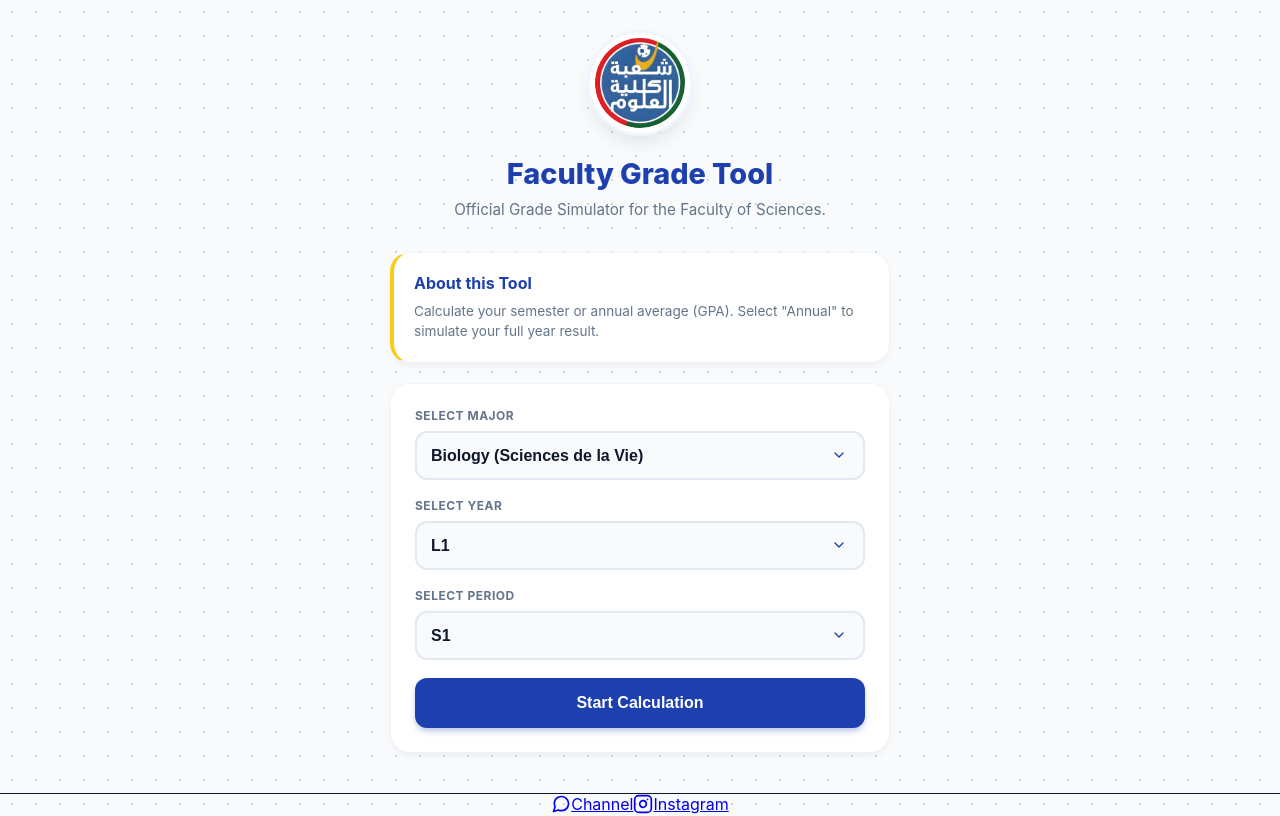
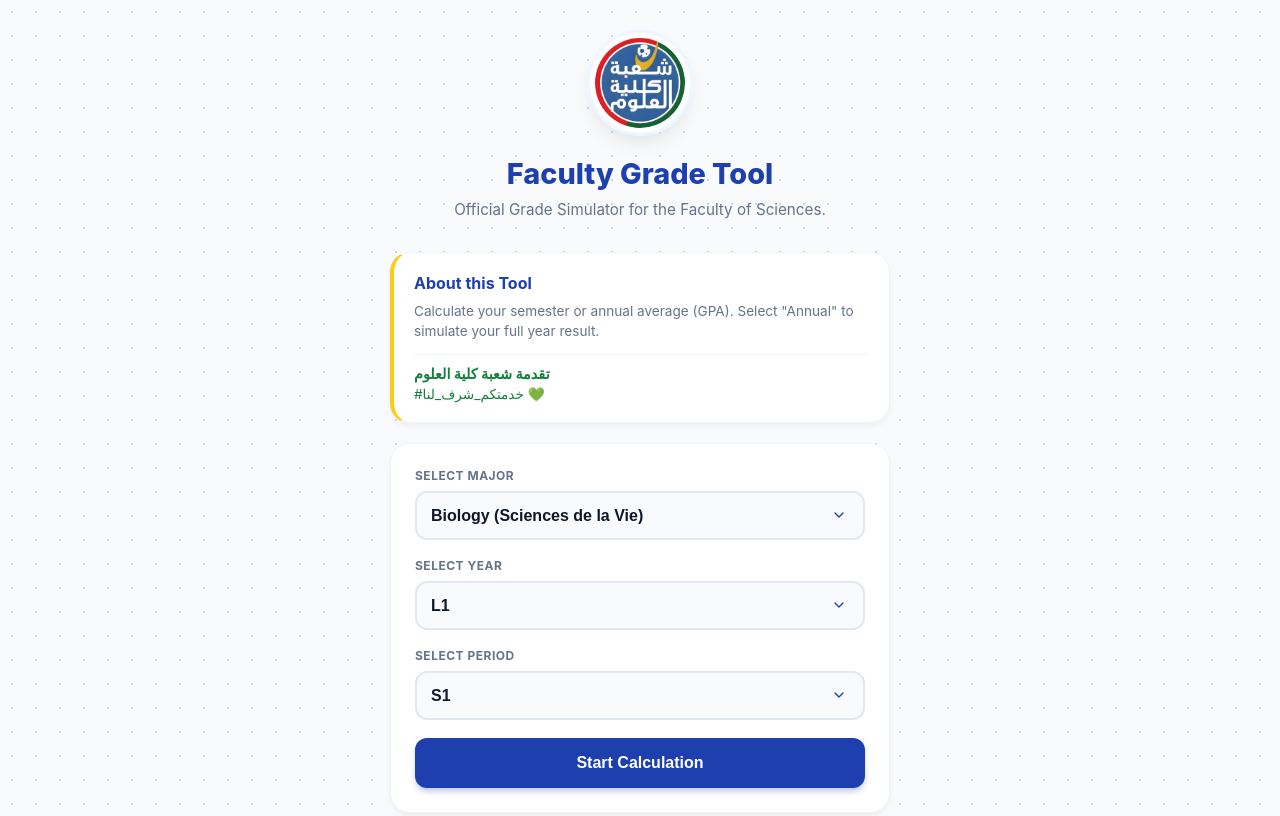
Before and after one commit to BahaaES/fs1-grade-calculator, a Next.js app: page / in a window 1280 px wide. Shown: the top 816 px of the page. Built offline with nearby package versions, Linux system fonts and the light colour scheme.

Commit message:
Updated data

```diff
--- a/app/page.tsx
+++ b/app/page.tsx
@@ -5,7 +5,6 @@ import { curriculum, Subject } from './data';
 
 export default function Home() {
   // --- STATE ---
-  // FIX: Default to 'biology' (a valid key) instead of 'csvt'
   const [selectedMajor, setSelectedMajor] = useState<string>('biology');
   const [selectedYear, setSelectedYear] = useState<string>('L1');
   const [selectedSemester, setSelectedSemester] = useState<string>('S1');
@@ -15,10 +14,9 @@ export default function Home() {
   const [finalScore, setFinalScore] = useState<number>(0);
 
   // --- HELPERS (With Safety Checks) ---
-  // FIX: If selectedMajor doesn't exist, fallback to the first major in the list
+  // Fallback to biology if selection is invalid
   const currentMajor = curriculum[selectedMajor] || curriculum['biology'] || Object.values(curriculum)[0];
 
-  // Safety check: If currentMajor is somehow still missing, don't crash
   if (!currentMajor) {
     return <div className="p-10 text-center">Error: Major data not found. Please check data.ts</div>;
   }
@@ -26,7 +24,7 @@ export default function Home() {
   const yearsList = Object.keys(currentMajor.years);
   const showYearSelector = yearsList.length > 1;
 
-  // FIX: Ensure selectedYear exists in the new major, otherwise default to first available year
+  // Ensure selectedYear exists
   const safeYear = currentMajor.years[selectedYear] ? selectedYear : yearsList[0];
 
   const rawSemesters = Object.keys(currentMajor.years[safeYear] || {});
@@ -34,7 +32,7 @@ export default function Home() {
     ? [...rawSemesters, "Annual (S1 + S2)"]
     : rawSemesters;
 
-  // FIX: Ensure selectedSemester exists, otherwise default to first available
+  // Ensure selectedSemester exists
   const safeSemester = (semestersList.includes(selectedSemester) || selectedSemester === "Annual (S1 + S2)")
     ? selectedSemester
     : rawSemesters[0];
@@ -104,11 +102,22 @@ export default function Home() {
             <p>Official Grade Simulator for the Faculty of Sciences.</p>
           </div>
 
+          {/* --- UPDATED ABOUT CARD --- */}
           <div className="card" style={{ borderLeft: '4px solid var(--accent)', padding: '20px' }}>
             <h3 style={{ margin: '0 0 8px 0', fontSize: '1rem', color: 'var(--primary)' }}>About this Tool</h3>
-            <p style={{ margin: 0, fontSize: '0.85rem', color: 'var(--text-gray)', lineHeight: 1.5 }}>
+            <p style={{ margin: '0 0 12px 0', fontSize: '0.85rem', color: 'var(--text-gray)', lineHeight: 1.5 }}>
               Calculate your semester or annual average (GPA). Select "Annual" to simulate your full year result.
             </p>
+
+            {/* Arabic Signature Section */}
+            <div style={{ borderTop: '1px solid #f1f5f9', paddingTop: '10px', marginTop: '10px' }}>
+              <p style={{ margin: 0, fontSize: '0.9rem', fontWeight: 'bold', color: '#15803d' }}>
+                تقدمة شعبة كلية العلوم
+              </p>
+              <p style={{ margin: '4px 0 0 0', fontSize: '0.85rem', color: '#15803d' }}>
+                #خدمتكم_شرف_لنا 💚
+              </p>
+            </div>
           </div>
 
           <div className="card">
```
